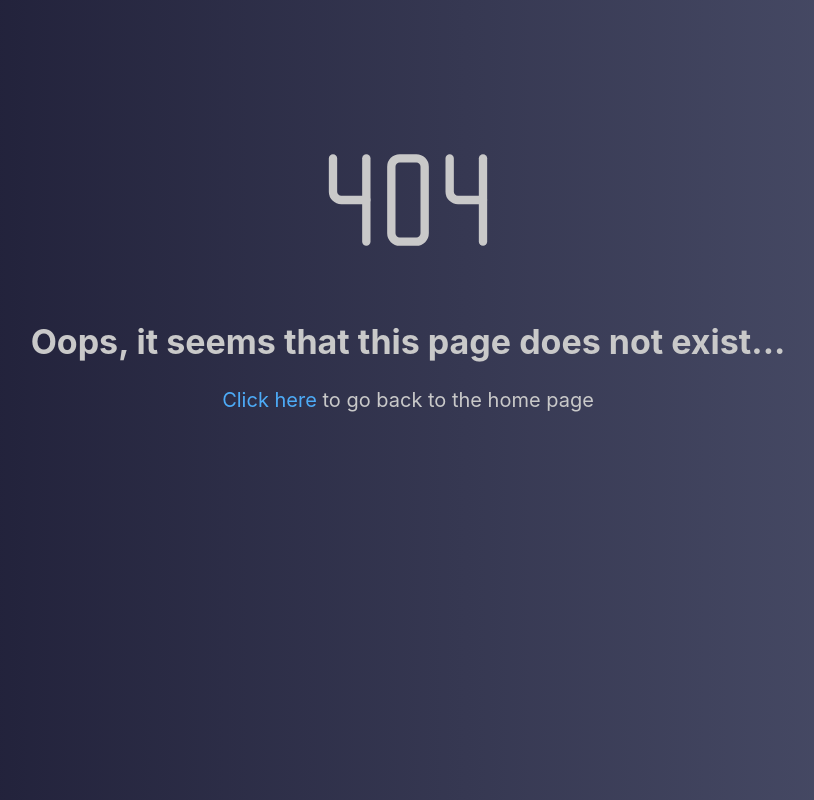
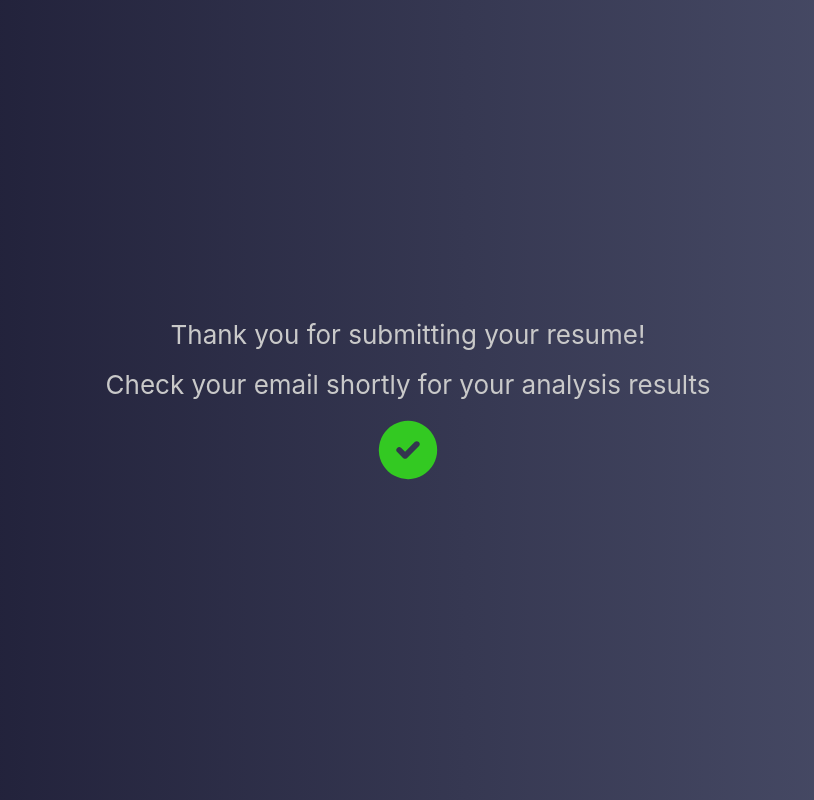
Before and after one commit to MunizMat/ResumeRefine, a Next.js app in the folder frontend/: page /analysis/success in a window 1280 px wide. Before the commit this address had no page. Shown: the whole page, without its empty margins (232-1046 px from the left). Built offline with nearby package versions, Linux system fonts and the light colour scheme.

Commit message:
feat: create success page

```diff
--- /dev/null
+++ b/frontend/pages/analysis/success/index.tsx
@@ -0,0 +1,5 @@
+import { ResumeSuccess } from '../../../src/modules/Home/components/ResumeSuccess';
+
+export default function Page() {
+  return <ResumeSuccess />;
+}
--- /dev/null
+++ b/frontend/src/modules/Home/components/ResumeSuccess/index.tsx
@@ -0,0 +1,20 @@
+import { Flex, Text } from '@mantine/core';
+import { IconCircleCheckFilled } from '@tabler/icons-react';
+
+export const ResumeSuccess = () => {
+  return (
+    <Flex w="100vw" h="100vh" align="center" justify="center">
+      <Flex direction="column" align="center" gap={10}>
+        <Text fz={26} maw={800}>
+          Thank you for submitting your resume!
+        </Text>
+
+        <Text fz={26} maw={800}>
+          Check your email shortly for your analysis results
+        </Text>
+
+        <IconCircleCheckFilled size={70} style={{ color: '#33c922' }} />
+      </Flex>
+    </Flex>
+  );
+};
--- a/frontend/src/modules/Home/components/ResumeUploadBox/index.tsx
+++ b/frontend/src/modules/Home/components/ResumeUploadBox/index.tsx
@@ -10,10 +10,12 @@ import { useState } from 'react';
 import { getPresignedUrl } from '../../../../services/presigned-url';
 import axios from 'axios';
 import { notifications } from '@mantine/notifications';
+import { useRouter } from 'next/router';
 
 type AnalyseResumeForm = z.infer<typeof analyseResumeSchema>;
 
 export const ResumeUploadBox = () => {
+  const { push } = useRouter();
   const [loading, setLoading] = useState<boolean>(false);
 
   const { getInputProps, values, onSubmit } = useForm<AnalyseResumeForm>({
@@ -34,6 +36,8 @@ export const ResumeUploadBox = () => {
       });
 
       await axios.put(presignedUrl, resume);
+
+      push('/analysis/success');
     } catch (error) {
       notifications.show({
         title: 'Failed to upload resume',
```
